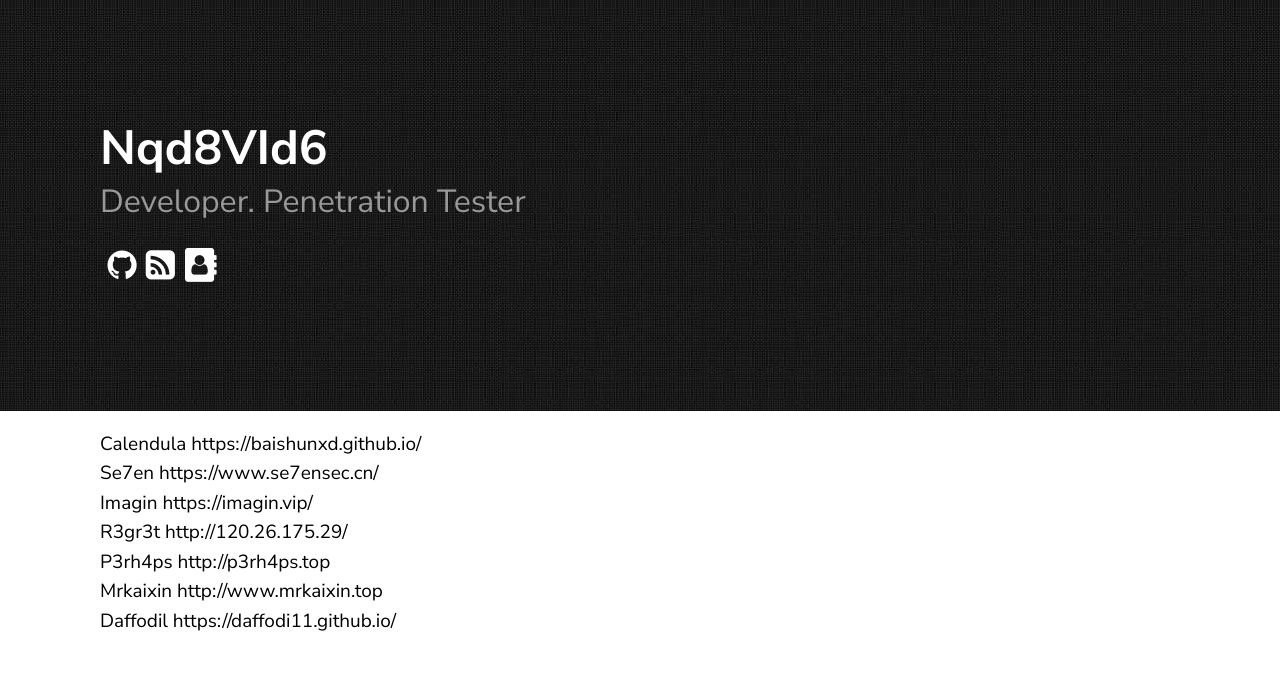
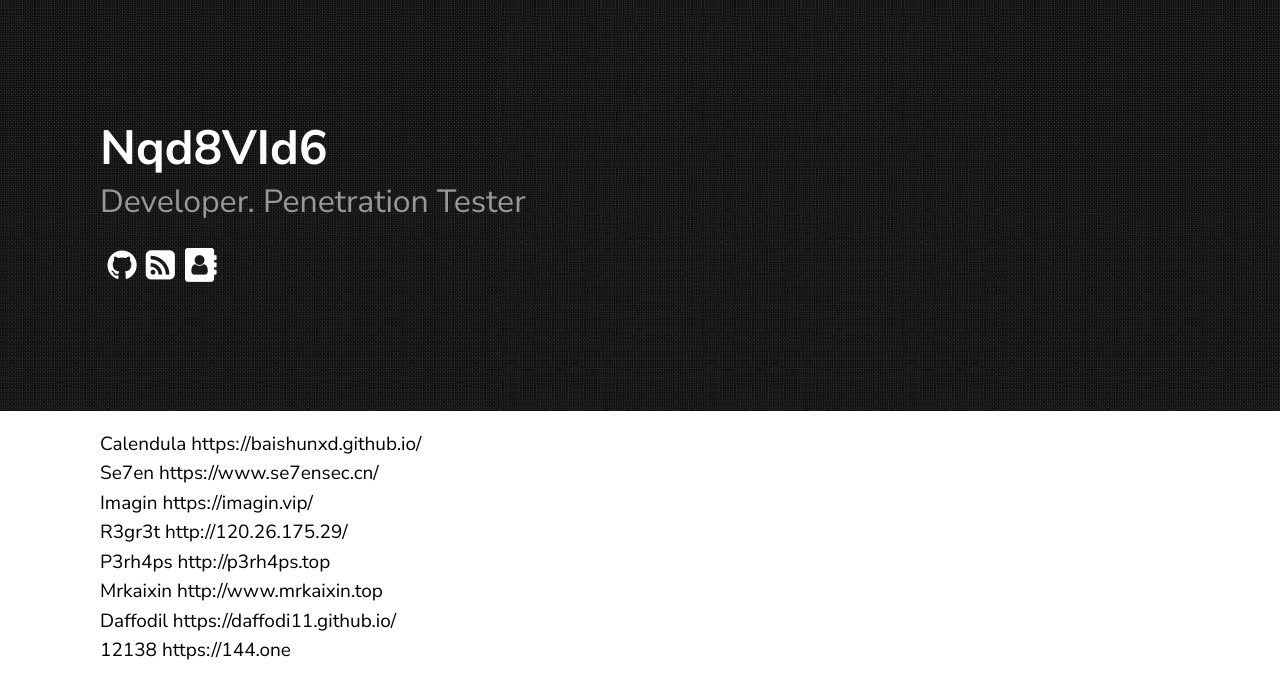
Before and after one commit to CitrusIce/blog, a Jekyll site: the page built from friends.md, in a window 1280 px wide. Shown: the top 699 px of the page. Built offline with Jekyll 4.4.1, drawn with Linux system fonts in a browser that asks for light colours.

Commit message:
add new friend 12138

```diff
--- a/citrusice.github.io/feed.xml
+++ b/citrusice.github.io/feed.xml
@@ -1,4 +1,4 @@
-<?xml version="1.0" encoding="utf-8"?><feed xmlns="http://www.w3.org/2005/Atom" ><generator uri="https://jekyllrb.com/" version="3.9.0">Jekyll</generator><link href="https://citrusice.github.io/feed.xml" rel="self" type="application/atom+xml" /><link href="https://citrusice.github.io/" rel="alternate" type="text/html" /><updated>2022-07-16T16:30:59+08:00</updated><id>https://citrusice.github.io/feed.xml</id><title type="html">Nqd8VId6</title><subtitle>my blog
+<?xml version="1.0" encoding="utf-8"?><feed xmlns="http://www.w3.org/2005/Atom" ><generator uri="https://jekyllrb.com/" version="3.9.0">Jekyll</generator><link href="https://citrusice.github.io/feed.xml" rel="self" type="application/atom+xml" /><link href="https://citrusice.github.io/" rel="alternate" type="text/html" /><updated>2022-07-29T12:08:54+08:00</updated><id>https://citrusice.github.io/feed.xml</id><title type="html">Nqd8VId6</title><subtitle>my blog
 </subtitle><entry><title type="html">一点碎碎念</title><link href="https://citrusice.github.io/posts/self-takling/" rel="alternate" type="text/html" title="一点碎碎念" /><published>2022-07-16T16:26:15+08:00</published><updated>2022-07-16T16:26:15+08:00</updated><id>https://citrusice.github.io/posts/self-takling</id><content type="html" xml:base="https://citrusice.github.io/posts/self-takling/">&lt;p&gt;“jojo，这是我最后的波纹了，收下吧。”&lt;/p&gt;
 
 &lt;p&gt;从去年开始我变开始做一系列用于免杀的东西，最近实现了最难的一部分，因此对我来说有里程碑式的意义，所以纪念一下。&lt;/p&gt;
--- a/citrusice.github.io/friends.html
+++ b/citrusice.github.io/friends.html
@@ -31,7 +31,8 @@
 R3gr3t http://120.26.175.29/ <br />
 P3rh4ps http://p3rh4ps.top <br />
 Mrkaixin http://www.mrkaixin.top <br />
-Daffodil https://daffodi11.github.io/ <br /></p>
+Daffodil https://daffodi11.github.io/ <br />
+12138 https://144.one <br /></p>
 
             </div>
             <!-- <div id="block_right">
--- a/friends.md
+++ b/friends.md
@@ -10,3 +10,4 @@
 P3rh4ps http://p3rh4ps.top <br />
 Mrkaixin http://www.mrkaixin.top <br />
 Daffodil https://daffodi11.github.io/ <br />
+12138 https://144.one <br />
```
